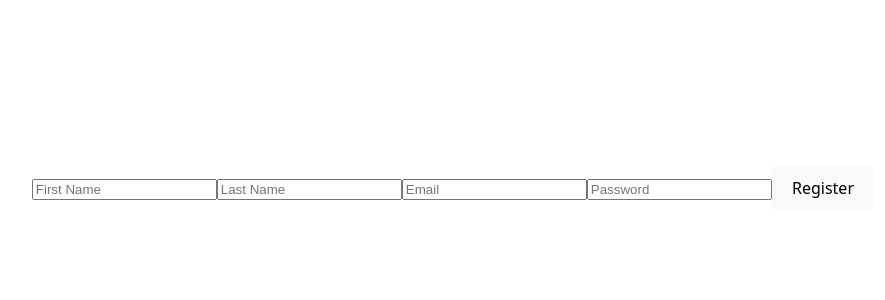
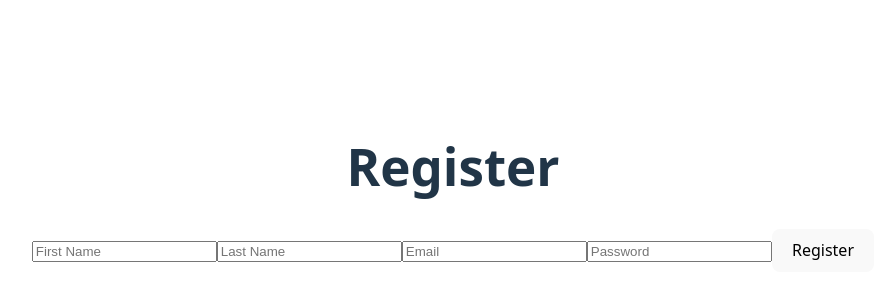
Before and after one commit to IgorUU/novi-registration-task, a React (Vite) app in the folder frontend/: page /register in a window 1280 px wide. Shown: the part 212-512 px from the top of the page, without its empty margins (187-1072 px from the left). Built offline with nearby package versions, Linux system fonts and the light colour scheme; no server answers.

Commit message:
Enhance LoginForm and RegisterForm components by adding headers for better user guidance and a registration link in the LoginForm for improved navigation.

```diff
--- a/frontend/src/components/LoginForm.tsx
+++ b/frontend/src/components/LoginForm.tsx
@@ -1,7 +1,7 @@
 import axios from "axios";
 import config from "../config/api";
 import { useAuth } from "../hooks/useAuth";
-import { useNavigate } from "react-router-dom";
+import { Link, useNavigate } from "react-router-dom";
 
 const LoginForm: React.FC = () => {
   const { login } = useAuth();
@@ -41,13 +41,10 @@ const LoginForm: React.FC = () => {
 
   return (
     <form onSubmit={handleSubmit} className="registration-form">
+      <h1>Login</h1>
       <input type="email" name="email" placeholder="Email" required />
-      <input
-        type="password"
-        name="password"
-        minLength={6}
-        required
-      />
+      <input type="password" name="password" minLength={6} required />
+      <Link to="/register">Register</Link>
       <button type="submit" className="button-primary">
         Login
       </button>
--- a/frontend/src/components/RegisterForm.tsx
+++ b/frontend/src/components/RegisterForm.tsx
@@ -34,6 +34,7 @@ const RegisterForm: React.FC = () => {
       onSubmit={handleSubmit}
       className="registration-form"
     >
+      <h1>Register</h1>
       <input
         type="text"
         name="firstName"
```
